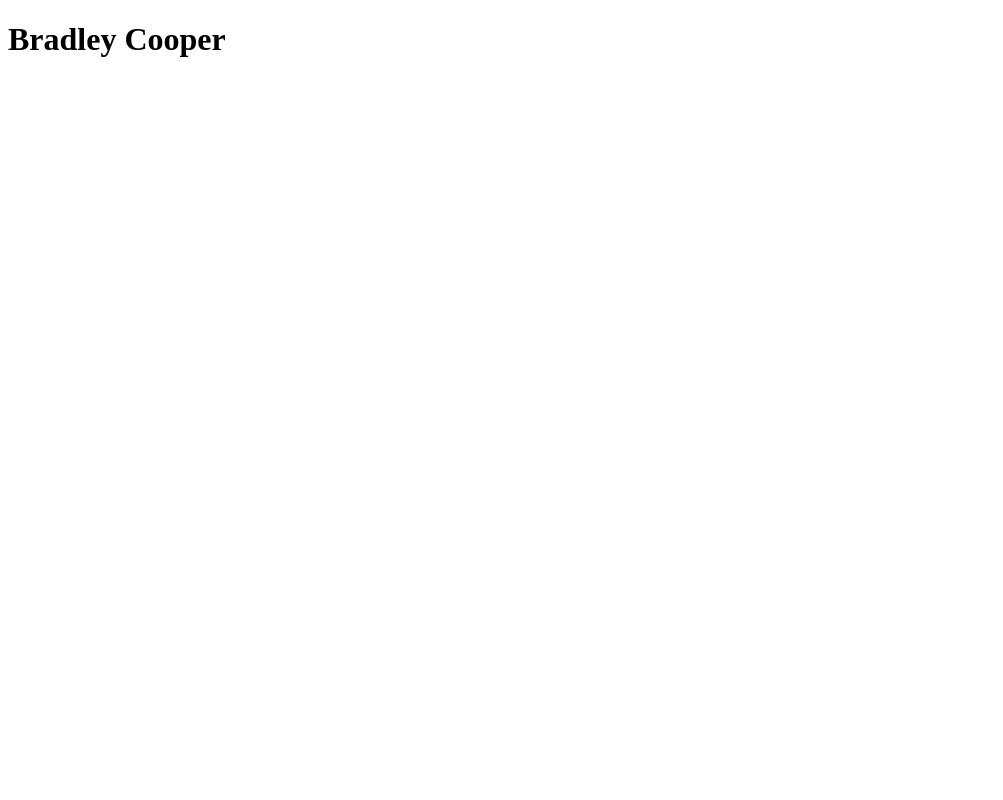
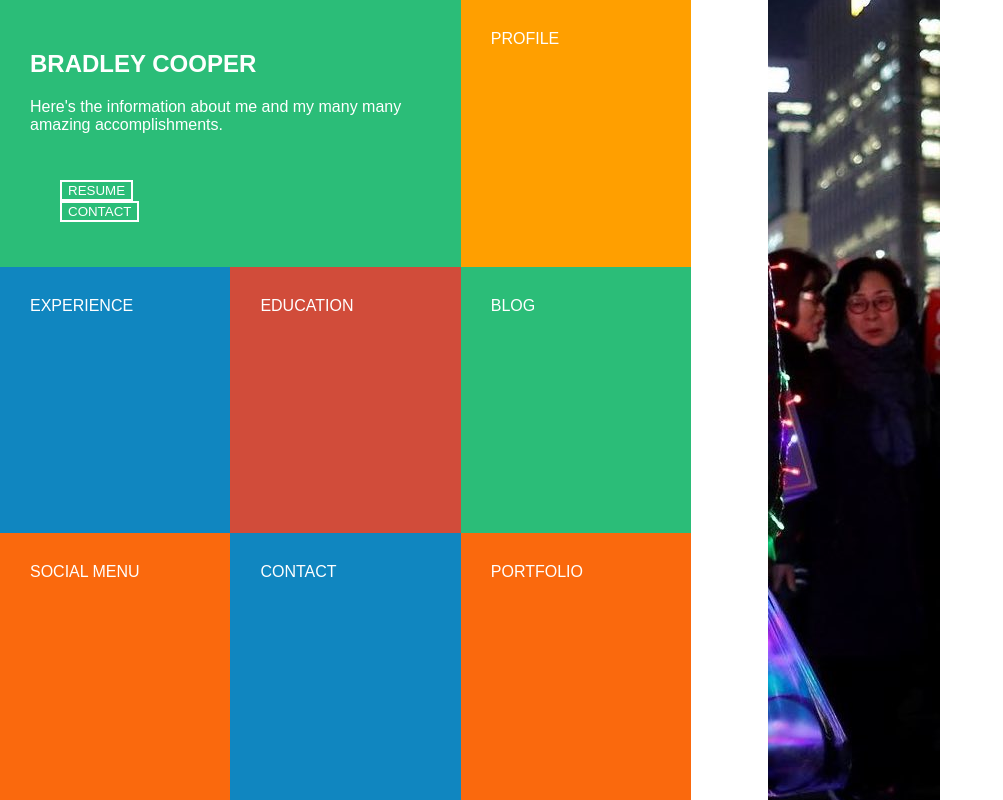
Before and after one commit to lindsaywparker/lp-comp-challenge-1, a plain HTML site: page index.html in a window 1280 px wide. Shown: the whole page, without its empty margins (0-1003 px from the left). Drawn offline with Linux system fonts and the light colour scheme.

Commit message:
Added photos, flexbox, colors.  Layout still a bit wonky

```diff
--- a/index.html
+++ b/index.html
@@ -5,6 +5,23 @@
     <link href='styles.css' type='text/css' rel='stylesheet'/>
   </head>
   <body>
-    <h1>Bradley Cooper</h1>
+    <section class='container'>
+      <div id='header'>
+        <h1>BRADLEY COOPER</h1>
+        <p>Here's the information about me and my many many amazing accomplishments.</p>
+        <div>
+          <button>RESUME</button>
+          <button>CONTACT</button>
+        </div>
+      </div>
+      <div id='profile1'>PROFILE</div>
+      <div id='experience2'>EXPERIENCE</div>
+      <div id='education3'>EDUCATION</div>
+      <div id='blog4'>BLOG</div>
+      <div id='social5'>SOCIAL MENU</div>
+      <div id='contact6'>CONTACT</div>
+      <div id='portfolio7'>PORTFOLIO</div>
+    </section>
+    <div id='image'></div>
   </body>
 </html>
--- a/styles.css
+++ b/styles.css
@@ -0,0 +1,55 @@
+* {
+  box-sizing: border-box;
+}
+
+body {
+  font-family: 'Fira Sans Condensed', Arial, sans-serif;
+  margin: 0;
+  display: inline-flex;
+}
+
+/* playing with colors */
+#header, #blog4         {background-color: #2BBD78;}
+#profile1               {background-color: #FF9F00;}
+#experience2, #contact6 {background-color: #1086C0;}
+#education3             {background-color: #D14C3A;}
+#social5, #portfolio7   {background-color: #FA690D;}
+
+h1, div, button {
+  color: #FFF;
+}
+
+.container {
+  display: flex;
+  flex-wrap: wrap;
+  width: 60%;
+  height: 100vh;
+}
+
+#header {
+  display: block;
+}
+
+button {
+  border: 2px solid #FFF;
+  background-color: #2BBD78;
+}
+
+div {
+  padding: 30px;
+  width: 30%;
+  height: 33.3333%;
+  align-items: center;
+  justify-content: center;
+}
+
+#header {
+  width: 60%;
+}
+
+#image {
+  width: 40%;
+  height: 100vh;
+  justify-content: center;
+  background: url('Illuminated.jpg') no-repeat center center fixed;
+}
```
Also changed, not shown: Holi.jpg (added), Illuminated.jpg (added).
